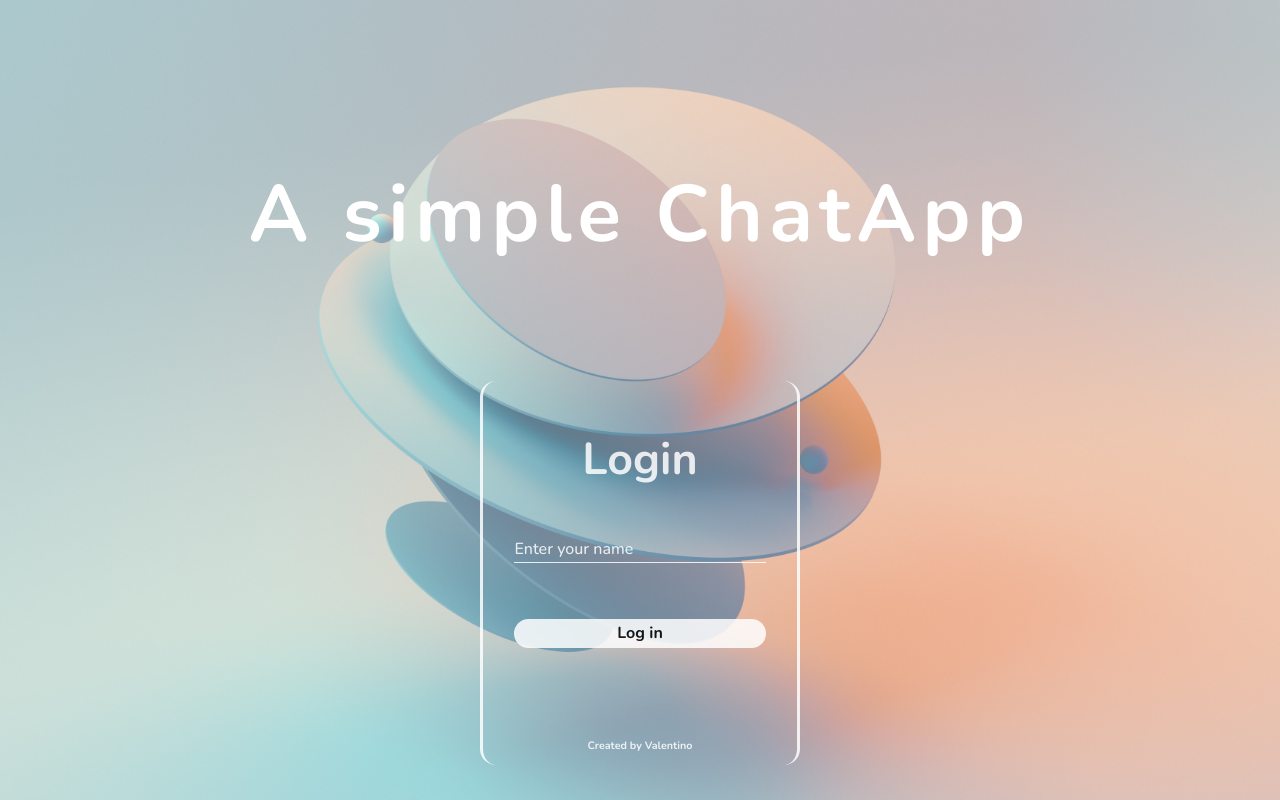
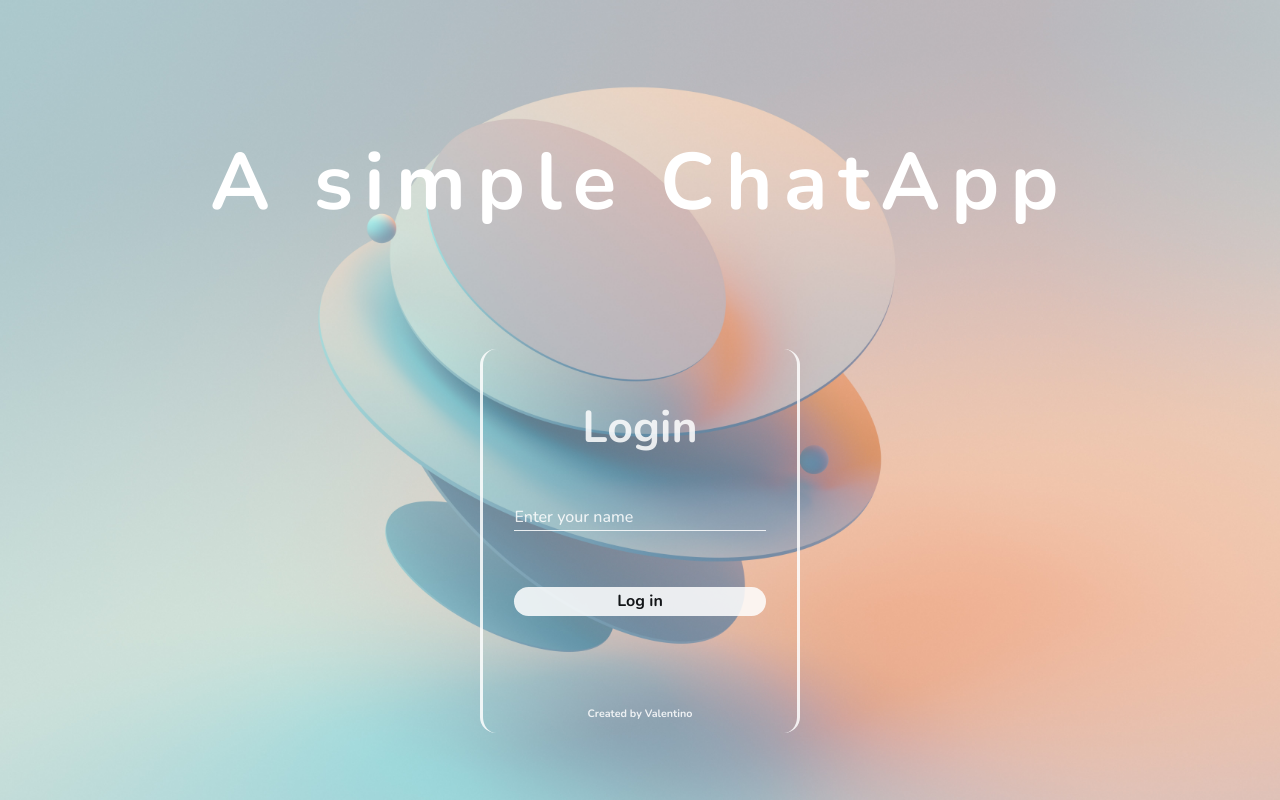
Before and after one commit to Valentino2109/ChatApp-made-in-React, a React (Create React App) app: page / in a window 1280 px wide. Built offline with nearby package versions, Linux system fonts and the light colour scheme.

Commit message:
all done

```diff
--- a/public/index.css
+++ b/public/index.css
@@ -7,7 +7,7 @@
 body {
   display: flex;
   justify-content: center;
-  margin-top: 10rem;
+  margin-top: 8rem;
   background: url("./bg-picture.jpg");
   background-size: cover;
   background-position: center center;
--- a/src/App.js
+++ b/src/App.js
@@ -1,6 +1,7 @@
 import ChatUI from "./UIComponents/ChatUI";
 import HomeComponent from "./HomeComponents/HomeComponents";
 import React from "react";
+
 // React router
 import { Route, Routes } from "react-router-dom";
 
--- a/src/HomeComponents/MainLogIn/MainLogIn.js
+++ b/src/HomeComponents/MainLogIn/MainLogIn.js
@@ -7,7 +7,6 @@ import "./MainLogIn.css";
 export default function MainLogin() {
   // useState for getting nickname from the input
   const [nickname, setNickname] = useState("");
-
   const handleNickname = (e) => {
     setNickname(e.target.value);
   };
--- a/src/HomeComponents/Title/Title.css
+++ b/src/HomeComponents/Title/Title.css
@@ -3,7 +3,7 @@
 }
 #title-main h1 {
   font-size: 5rem;
-  letter-spacing: 0.4rem;
+  letter-spacing: 0.7rem;
   color: white;
   animation: bounce 1.2s linear;
 }
--- a/src/UIComponents/ChatUI.js
+++ b/src/UIComponents/ChatUI.js
@@ -28,8 +28,8 @@ export default function ChatUI() {
     messagesEndRef.current.scrollIntoView({ behavior: "smooth" });
   }, [messages]);
 
+  // Connecting to Scaledrone
   useEffect(() => {
-    // Connecting to Scaledrone
     const drone = new window.Scaledrone("fbEWYCxtwTPuUsqf", {
       data: member,
     });
```
